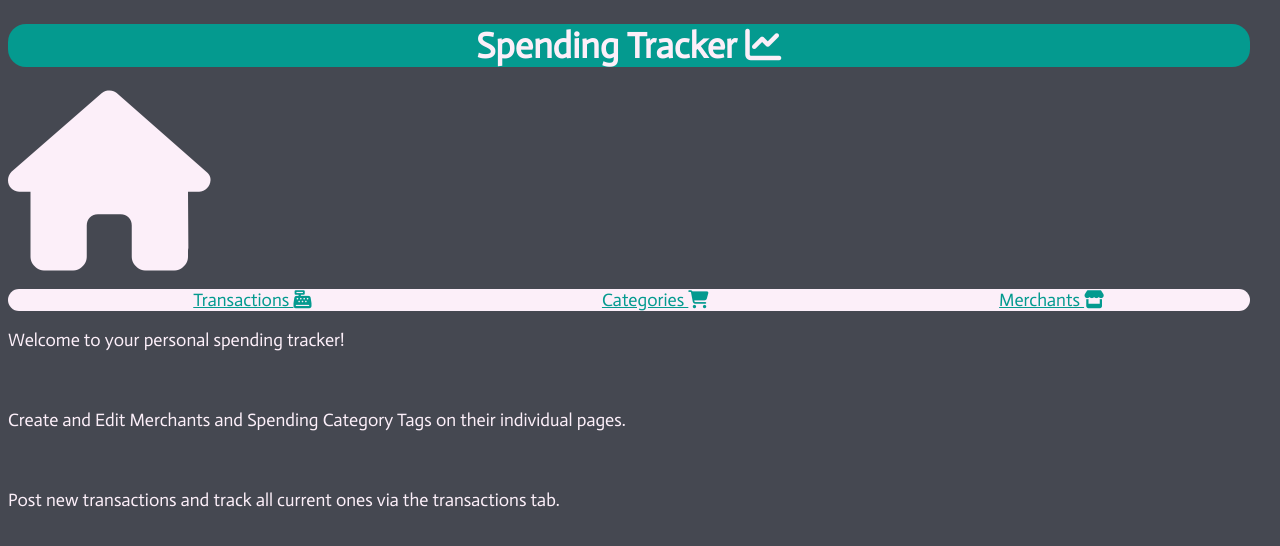
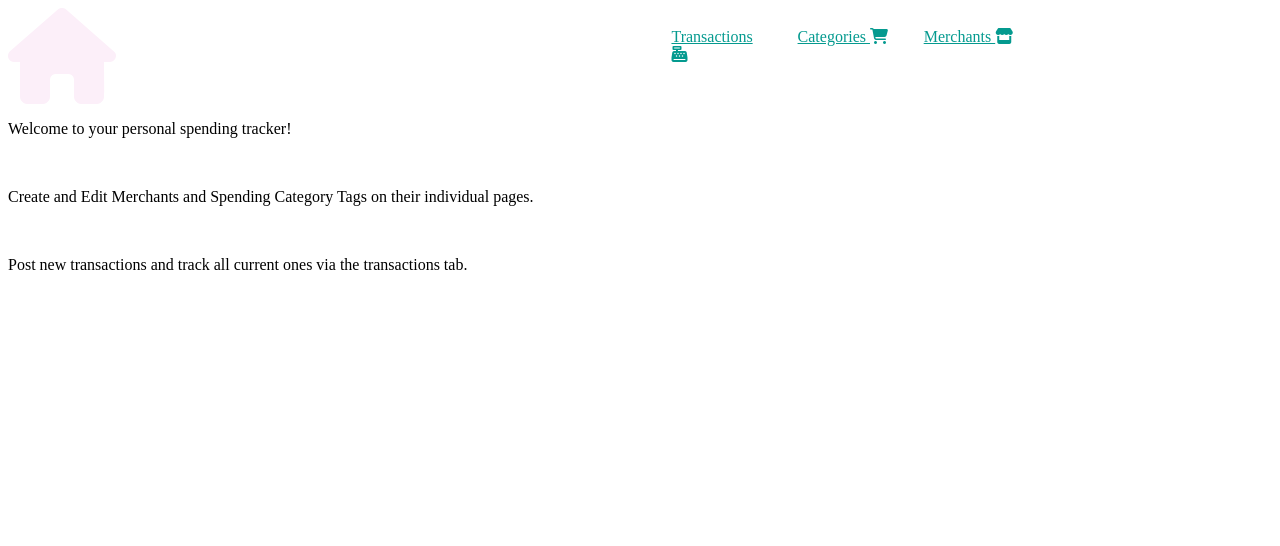
Before and after one commit to jamiemalcolm/spending_tracker_project, a Flask app: page / in a window 1280 px wide. Shown: the top 546 px of the page. Run offline with Flask 2, Linux system fonts and the light colour scheme; some libraries are stand-ins or nearby versions.

Commit message:
new grid

```diff
--- a/app/static/style.css
+++ b/app/static/style.css
@@ -1,7 +1,6 @@
 
 @media (max-width: 600px){
-    img{
-        justify-content: center;
+
 
     }
 }
@@ -51,7 +50,41 @@
 ul{
     list-style: none;
 }
-
+.grid-header{
+    display: grid;
+    grid-template-columns: repeat(12, 1fr);
+    column-gap: 30px;
+    grid-template-rows: auto;
+    justify-content: center;
+    grid-auto-flow: column;
+    position: relative;
+}
+.header-heading{
+    grid-row-start: 1;
+    grid-column: 1/2;
+}
+.header-navigation{
+    grid-column: 7/13;
+    display: grid;
+    grid-template-columns: repeat(5, 1fr);
+    column-gap: 30px;
+    grid-template-rows: auto;
+    justify-content: center;
+    grid-auto-flow: column;
+    margin-top:20px;
+}
+.header-navigaton-link-transaction{
+    grid-row-start: 1;
+    grid-column: 1/1;
+}
+.header-navigation-link-category{
+    grid-row-start: 1;
+    grid-column: 2/2;
+}
+.header-navigation-link-merchant{
+    grid-row-start: 1;
+    grid-column: 3/3;
+}
 .trans, .tag, .merchant, .new-merchant, .new-tag{
     background-color: #FCEFF9;
     color: #049A8F;
--- a/app/templates/base.html
+++ b/app/templates/base.html
@@ -12,27 +12,38 @@
 
 <body>
     <main>
-        <div class="container">
-            <h1 class="top-box">Spending Tracker <i class="fas fa-chart-line"></i></h1>
-            <div class="logo">
-                <a href="/"><i class="fas fa-home fa-10x"></i></a>
+        <div class="grid-header">
+            <div class="header-heading">
+                <a href="/"><i class="fas fa-home fa-6x"></i></a>
             </div>
-            <nav id="navbar">
-                <ul>
+
+
+            <nav class="header-navigation">
+                <div class="header-navigaton-link-transaction">
+                    <a class="link" href="/transactions">Transactions <i class="fas fa-cash-register"></i></a>
+                </div>
+                <div class="header-navigation-link-category">
+                    <a class="link" href="/tags">Categories <i class="fas fa-shopping-cart"></i></a>
+                </div>
+                <div class="header-navigation-link-merchant">
+
+                    <a class="link" href="/merchants">Merchants <i class="fas fa-store"></i></a>
+                </div>
+                <!-- <ul>
                         <li>
-                        <a class="link" href="/transactions">Transactions <i class="fas fa-cash-register"></i></a>
                         </li>
                         <li>
-                        <a class="link" href="/tags">Categories <i class="fas fa-shopping-cart"></i></a>
                         </li>
                         <li>
-                        <a class="link" href="/merchants">Merchants <i class="fas fa-store"></i></a>
                         </li>
-                    <!-- <li>
-                        <a class="link" href="/total">Total Spend</a>
-                    </li> -->
-                </ul>
+                    </ul> -->
             </nav>
+
+            <!-- <h1 class="top-box">Spending Tracker <i class="fas fa-chart-line"></i></h1>
+             -->
+            <!-- <div class="logo">
+                <a href="/"><i class="fas fa-home fa-10x"></i></a>
+            </div> -->
         </div>
         <section id="content">
             {% block content %}
```
Lines whose indentation alone changed are shown as unchanged.
